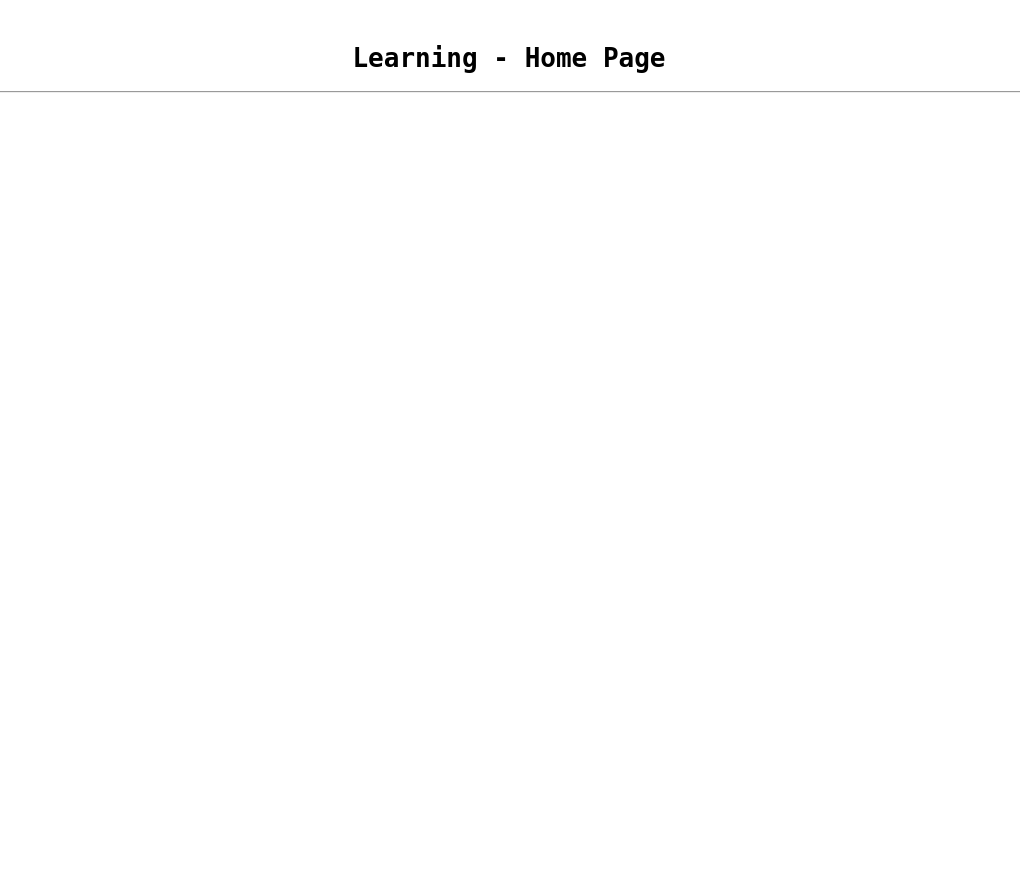
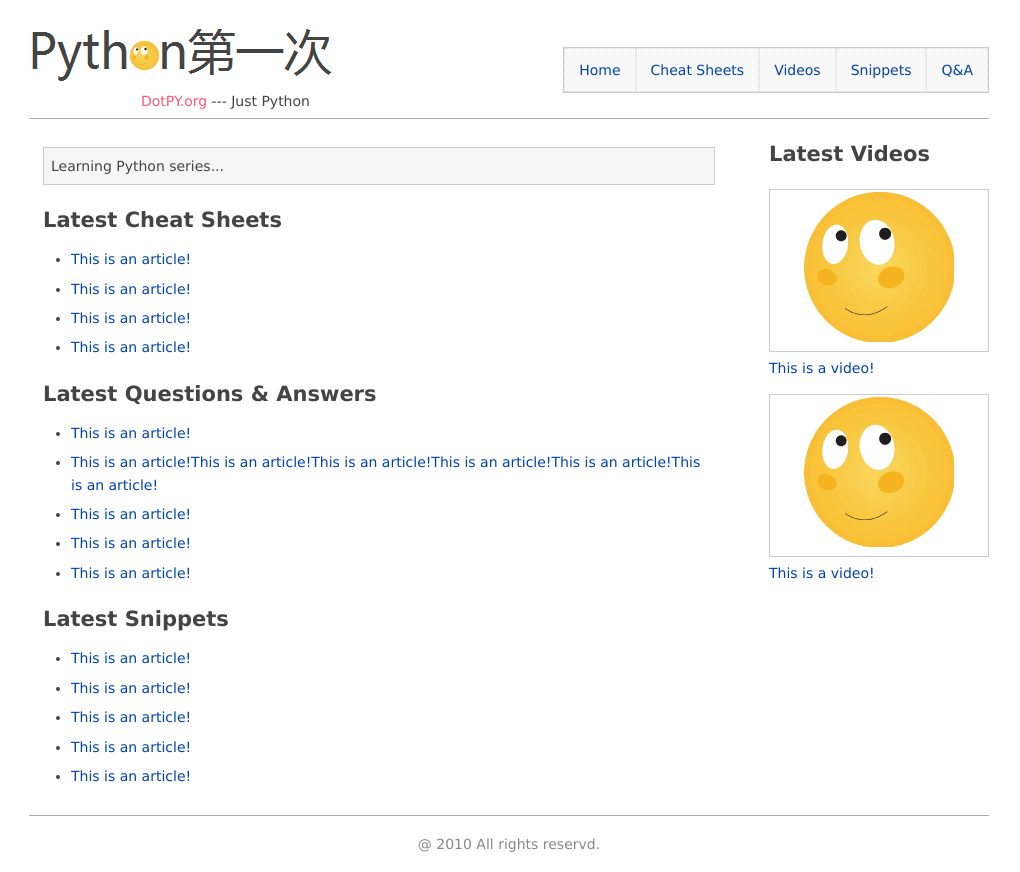
Before and after one commit to TonyWu/dotpy, a Django app: template lessons/templates/lessons_home.htm in a window 1280 px wide. Shown: the whole page, without its empty margins (131-1151 px from the left). Before the commit the page ends 93 px from the top, so only its background shows below. Run offline with Django 3.2, Linux system fonts and the light colour scheme; the template is opened without the code that fills it, so the values that code supplies are empty.

```diff
--- /dev/null
+++ b/lessons/admin.py
@@ -0,0 +1,6 @@
+from django.contrib import admin
+from dotpy.lessons.models import Lesson, Article, Comment
+
+admin.site.register(Lesson)
+admin.site.register(Article)
+admin.site.register(Comment)
--- a/lessons/templates/lessons_home.htm
+++ b/lessons/templates/lessons_home.htm
@@ -1,13 +1,74 @@
 {% extends '_base.html' %}
 {% block title %}Lessons - dotPy{% endblock %}
+{% block css %}<link rel="stylesheet" type="text/css" href="/media/css/main.css"/>{% endblock %}
 {% block body %}
-  <br/>
-  <center>
-    <code>
-      <h1>Learning - Home Page</h1>
-      <hr/>
-    </code>
-  </center>
-</body>
-</html>
+    	<div id="wrapper">
+    		<div id="header" class="clr">
+    			<div id="logo">
+    				<div class="text_title"><img src="/media/images/title.png" /></div>
+    				<div class="text_subtitle"><span>DotPY.org</span> --- Just Python</div>
+    			</div>
+    			<ul id="nav" class="clr">
+    				<li><a href="#">Home</a></li>
+    				<li><a href="#">Cheat Sheets</a></li>
+    				<li><a href="#">Videos</a></li>
+    				<li><a href="#">Snippets</a></li>
+    				<li><a href="#">Q&A</a></li>
+    			</ul>
+    		</div>
+    		<div id="main" class="clr">
+    			<div id="content">
+    				<div class="box notice">
+							Learning Python series...
+    				</div>
+    				<div class="box">
+    					<h2>Latest Cheat Sheets</h2>
+    					<ul class="link_list">
+    						<li><a href="#">This is an article!</a></li>
+    						<li><a href="#">This is an article!</a></li>
+    						<li><a href="#">This is an article!</a></li>
+    						<li><a href="#">This is an article!</a></li>
+    					</ul>
+    				</div>
+    				<div class="box">
+    					<h2>Latest Questions & Answers</h2>
+    					<ul class="link_list">
+    						<li><a href="#">This is an article!</a></li>
+    						<li><a href="#">This is an article!This is an article!This is an article!This is an article!This is an article!This is an article!</a></li>
+    						<li><a href="#">This is an article!</a></li>
+    						<li><a href="#">This is an article!</a></li>
+    						<li><a href="#">This is an article!</a></li>
+    					</ul>
+    				</div>
+    				<div class="box">
+    					<h2>Latest Snippets</h2>
+    					<ul class="link_list">
+    						<li><a href="#">This is an article!</a></li>
+    						<li><a href="#">This is an article!</a></li>
+    						<li><a href="#">This is an article!</a></li>
+    						<li><a href="#">This is an article!</a></li>
+    						<li><a href="#">This is an article!</a></li>
+    					</ul>
+    				</div>
+    			</div>
+    			<div id="aside">
+    				<div class="aside_box">
+    					<h2>Latest Videos</h2>
+    					<ul class="block_list">
+    						<li>
+    							<a href="#video" class="block_main"><img src="/media/images/example.png" /></a>
+    							<a href="#video">This is a video!</a>
+    						</li>
+    						<li>
+    							<a href="#video" class="block_main"><img src="/media/images/example.png" /></a>
+    							<a href="#video">This is a video!</a>
+    						</li>
+    					</ul>
+    				</div>
+    			</div>
+    		</div>
+    		<div id="footer">
+    			@ 2010 All rights reservd.
+    		</div>
+    	</div>
 {% endblock %}
--- a/settings.py
+++ b/settings.py
@@ -106,7 +106,7 @@ INSTALLED_APPS = (
     'django.contrib.sites',
     'django.contrib.messages',
     # Uncomment the next line to enable the admin:
-    # 'django.contrib.admin',
+    'django.contrib.admin',
 
     'dotpy.lessons',
     )
--- a/urls.py
+++ b/urls.py
@@ -4,8 +4,8 @@ from dotpy import views
 from dotpy import settings
 
 # Uncomment the next two lines to enable the admin:
-# from django.contrib import admin
-# admin.autodiscover()
+from django.contrib import admin
+admin.autodiscover()
 
 urlpatterns = patterns('',
     # Example:
@@ -22,7 +22,7 @@ urlpatterns = patterns('',
     # (r'^admin/doc/', include('django.contrib.admindocs.urls')),
 
     # Uncomment the next line to enable the admin:
-    # (r'^admin/', include(admin.site.urls)),
+    (r'^admin/', include(admin.site.urls)),
 )
 
 if settings.DEBUG:
```
Also changed, not shown: lessons/models.py (+18 -9 lines).
